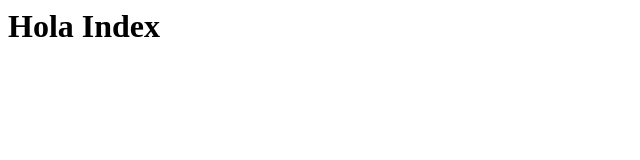
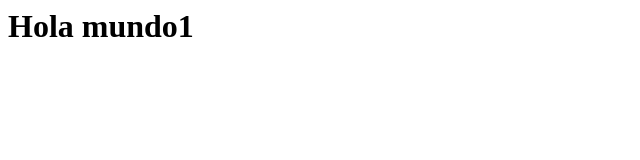
Before and after one commit to yasinmunoz/repositorio1, a plain HTML site: page index.html in a window 1280 px wide. Shown: the whole page, without its empty margins (0-640 px from the left). Drawn offline with Linux system fonts and the light colour scheme.

Commit message:
cambio index.html. nuevo hola mundo

```diff
--- a/index.html
+++ b/index.html
@@ -1 +1 @@
-<h1>Hola Index</h1>
+<h1>Hola mundo1</h1>
```
